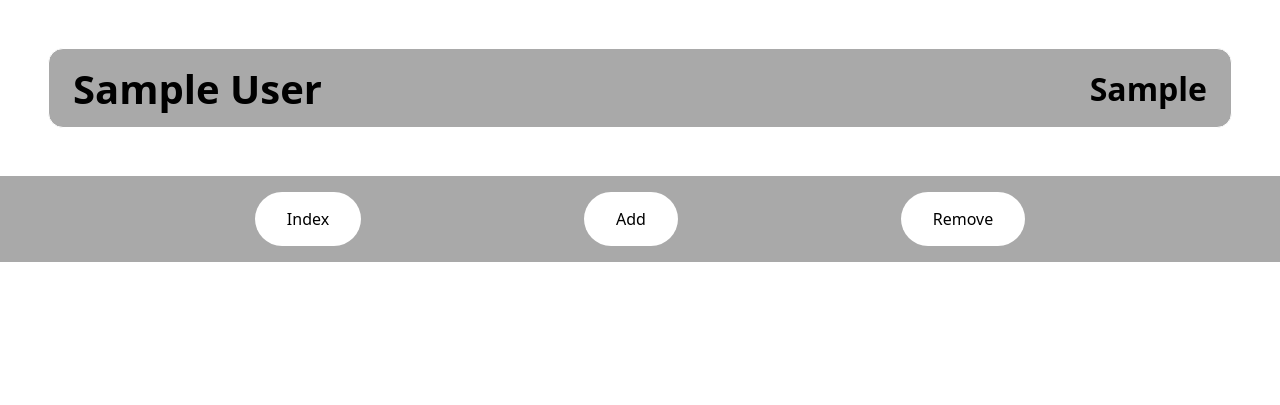
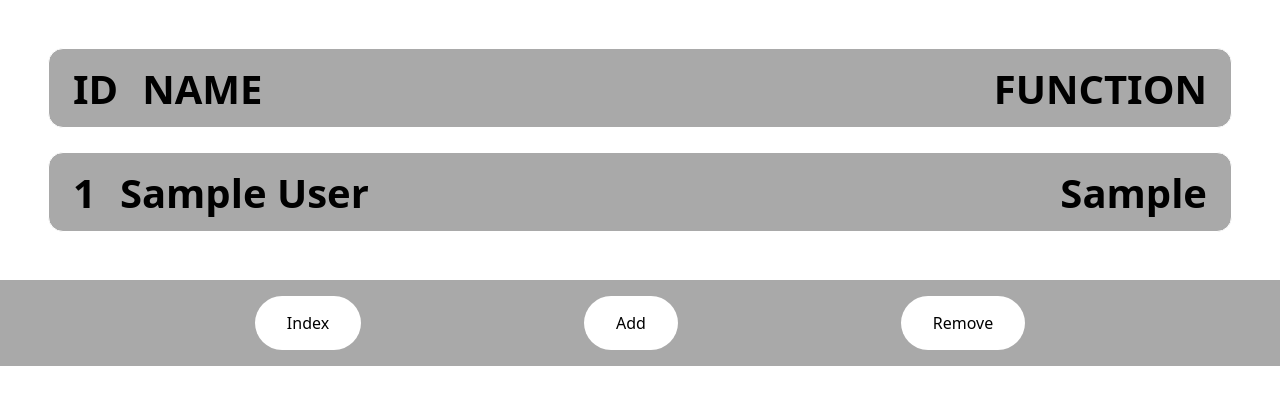
Before and after one commit to DuduPNetto/project_sales_shop, a Django app: page / in a window 1280 px wide. Shown: the top 405 px of the page. Run offline with Django 4.2, Linux system fonts and the light colour scheme; tables that the repository leaves empty hold one stand-in row (values such as "Sample post").

Commit message:
Adicionando ID ao display

```diff
--- a/stores/admin.py
+++ b/stores/admin.py
@@ -5,9 +5,9 @@ from stores.models import Store, Employee
 
 @admin.register(Employee)
 class EmployeeAdmin(admin.ModelAdmin):
-    list_display = ('id', 'name', 'function', 'store')
-    list_display_links = ('id', 'name', 'function', 'store')
-    search_fields = ('id', 'name', 'function', 'store')
+    list_display = ('id', 'name', 'function', 'store',)
+    list_display_links = ('id', 'name', 'function', 'store',)
+    search_fields = ('id', 'name', 'function', 'store',)
 
 
 class EmployeeInline(admin.TabularInline):
--- a/stores/static/stores/css/style.css
+++ b/stores/static/stores/css/style.css
@@ -53,12 +53,16 @@ ul {
     text-align: center;
 }
 
-.employee-name {
+.employee-name,
+.employee-function,
+.employee-id {
     font-size: var(--h1-font-size)
 }
 
-.employee-function {
-    font-size: var(--h2-font-size);
+.employee-identify {
+    display: flex;
+    column-gap: 1.5rem;
+    align-items: center;
 }
 
 .links {
--- a/stores/templates/stores/partials/_employee.html
+++ b/stores/templates/stores/partials/_employee.html
@@ -1,7 +1,17 @@
 <section class="section employees">
+    <div class="employee-card">
+        <div class="employee-identify">
+            <h2 class="employee-id">ID</h2>
+            <h1 class="employee-name">NAME</h1>
+        </div>
+        <h2 class="employee-function">FUNCTION</h2>
+    </div>
     {% for employee in employees %}
         <div class="employee-card">
-            <h1 class="employee-name">{{ employee.name }}</h1>
+            <div class="employee-identify">
+                <h2 class="employee-id">{{ employee.id }}</h2>
+                <h1 class="employee-name">{{ employee.name }}</h1>
+            </div>
             <h2 class="employee-function">{{ employee.function }}</h2>
         </div>
     {% endfor %}
```
